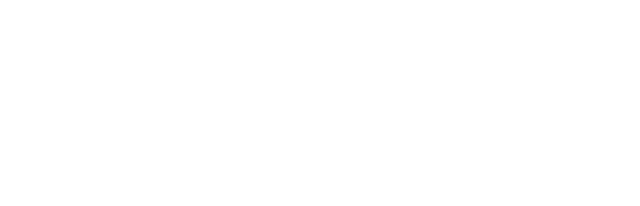
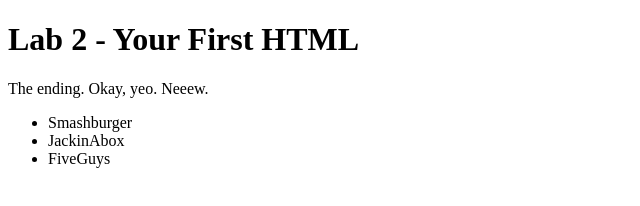
Before and after one commit to VoidReaper7074/cst251, a plain HTML site: page lab2/index.html in a window 1280 px wide. Shown: the whole page, without its empty margins (0-640 px from the left). Drawn offline with Linux system fonts and the light colour scheme.

Commit message:
First commit

```diff
--- a/lab2/index.html
+++ b/lab2/index.html
@@ -6,6 +6,13 @@
 	<link rel="stylesheet" type="text/css" href="css/lab.css">
 </head>
 <body>
+	<h1>Lab 2  - Your First HTML</h1>
+	<p>The ending. Okay, yeo. Neeew.</p>
+	<ul>
+		<li>Smashburger</li>
+		<li>JackinAbox</li>
+		<li>FiveGuys</li>
+	</ul>
 
 </body>
 </html>
```
